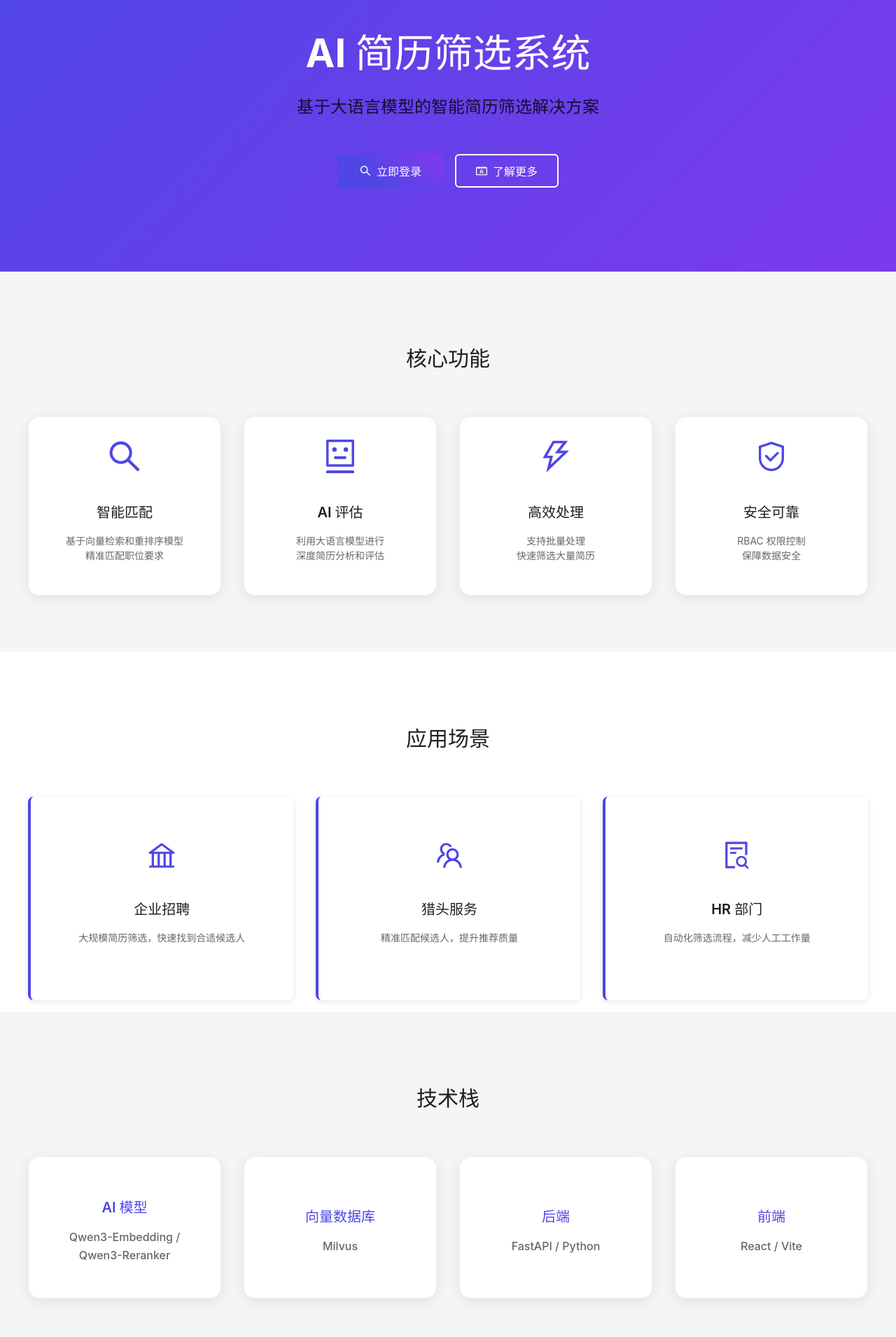
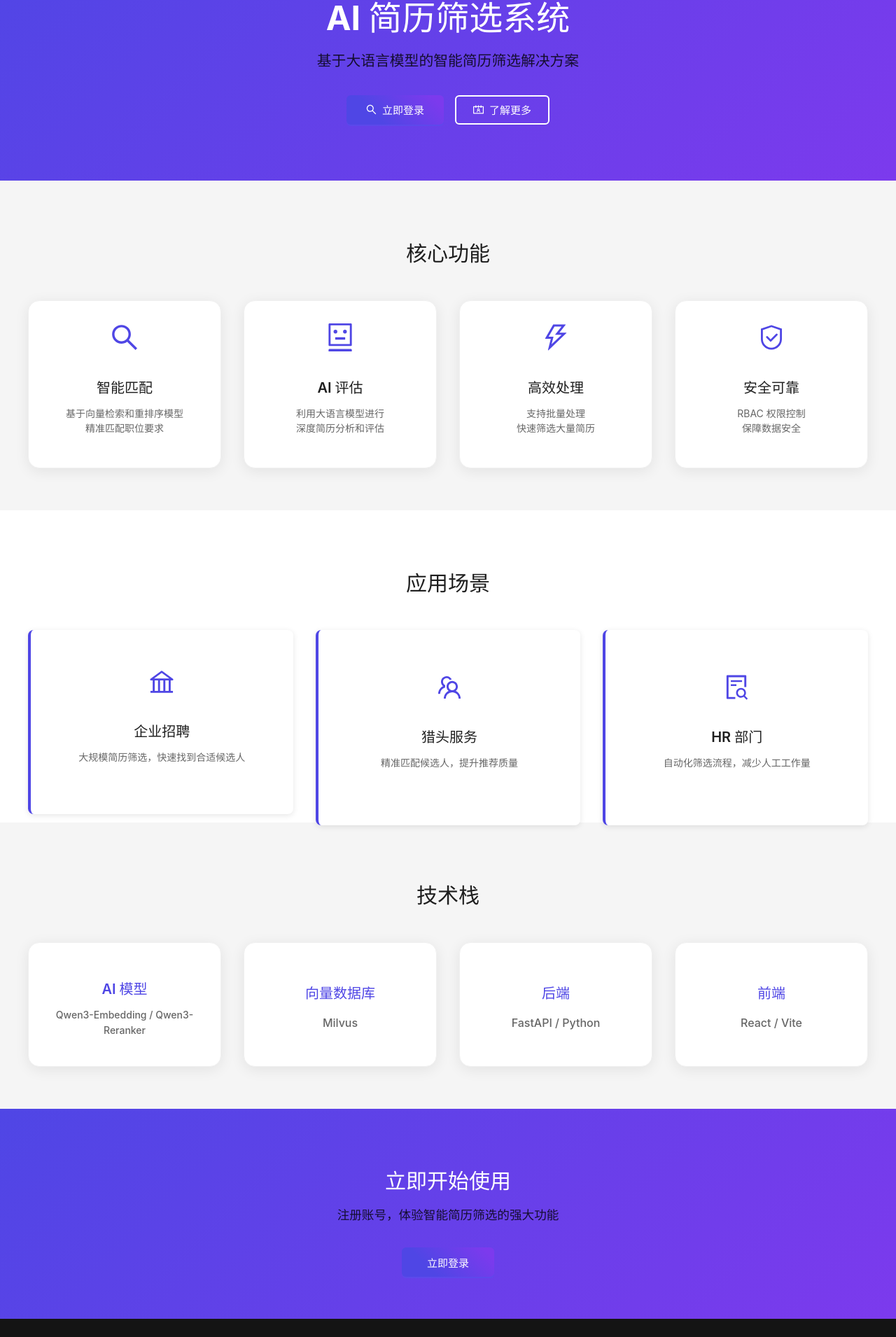
Before and after one commit to matrix273/hr, a React (Vite) app in the folder frontend/: page / in a window 1280 px wide. Shown: the part 115-2025 px from the top of the page at 70% size. Built offline with nearby package versions, Linux system fonts and the light colour scheme.

Commit message:
美化部分UI

```diff
--- a/frontend/src/pages/Home.jsx
+++ b/frontend/src/pages/Home.jsx
@@ -62,7 +62,7 @@ const Home = () => {
         style={{
           background: 'linear-gradient(135deg, #4f46e5 0%, #7c3aed 100%)',
           color: 'white',
-          padding: '120px 0',
+          padding: '80px 0',
           textAlign: 'center'
         }}
       >
@@ -70,9 +70,9 @@ const Home = () => {
           <Title
             level={1}
             style={{
-              fontSize: 'clamp(2.5rem, 5vw, 3.5rem)',
+              fontSize: 'clamp(2.2rem, 4vw, 3rem)',
               fontWeight: 'bold',
-              marginBottom: '24px',
+              marginBottom: '16px',
               color: 'white'
             }}
           >
@@ -80,9 +80,9 @@ const Home = () => {
           </Title>
           <Paragraph
             style={{
-              marginBottom: '48px',
+              marginBottom: '32px',
               opacity: 0.9,
-              fontSize: 'clamp(1.2rem, 2vw, 1.5rem)'
+              fontSize: 'clamp(1.1rem, 1.8vw, 1.3rem)'
             }}
           >
             基于大语言模型的智能简历筛选解决方案
@@ -96,9 +96,9 @@ const Home = () => {
               style={{
                 background: 'linear-gradient(45deg, #4f46e5 30%, #7c3aed 90%)',
                 border: 'none',
-                height: '48px',
-                padding: '0 32px',
-                fontSize: '16px',
+                height: '42px',
+                padding: '0 28px',
+                fontSize: '15px',
                 fontWeight: 'bold'
               }}
             >
@@ -112,9 +112,9 @@ const Home = () => {
                 border: '2px solid white',
                 color: 'white',
                 background: 'transparent',
-                height: '48px',
-                padding: '0 28px',
-                fontSize: '16px',
+                height: '42px',
+                padding: '0 24px',
+                fontSize: '15px',
                 fontWeight: 'bold'
               }}
             >
@@ -125,9 +125,9 @@ const Home = () => {
       </div>
 
       {/* Features Section */}
-      <div style={{ padding: '80px 0' }}>
+      <div style={{ padding: '60px 0' }}>
         <div style={{ maxWidth: '1200px', margin: '0 auto', padding: '0 20px' }}>
-          <Title level={2} style={{ textAlign: 'center', marginBottom: '64px' }}>
+          <Title level={2} style={{ textAlign: 'center', marginBottom: '48px' }}>
             核心功能
           </Title>
           <Row gutter={[32, 32]} justify="center">
@@ -142,7 +142,7 @@ const Home = () => {
                 }}
                 styles={{
                   body: {
-                    padding: '32px',
+                    padding: '24px',
                     textAlign: 'center',
                     height: '100%',
                     display: 'flex',
@@ -151,11 +151,11 @@ const Home = () => {
                   }
                 }}
               >
-                <SearchOutlined style={{ fontSize: '48px', color: '#4f46e5', marginBottom: '16px', display: 'block', margin: '0 auto 16px' }} />
-                <Title level={4} style={{ marginBottom: '16px' }}>
+                <SearchOutlined style={{ fontSize: '40px', color: '#4f46e5', marginBottom: '12px', display: 'block', margin: '0 auto 12px' }} />
+                <Title level={4} style={{ marginBottom: '12px' }}>
                   智能匹配
                 </Title>
-                <Paragraph style={{ lineHeight: '1.5', color: '#666' }}>
+                <Paragraph style={{ lineHeight: '1.5', color: '#666', fontSize: '14px' }}>
                   基于向量检索和重排序模型<br />精准匹配职位要求
                 </Paragraph>
               </Card>
@@ -180,11 +180,11 @@ const Home = () => {
                   }
                 }}
               >
-                <RobotOutlined style={{ fontSize: '48px', color: '#4f46e5', marginBottom: '16px', display: 'block', margin: '0 auto 16px' }} />
-                <Title level={4} style={{ marginBottom: '16px' }}>
+                <RobotOutlined style={{ fontSize: '40px', color: '#4f46e5', marginBottom: '12px', display: 'block', margin: '0 auto 12px' }} />
+                <Title level={4} style={{ marginBottom: '12px' }}>
                   AI 评估
                 </Title>
-                <Paragraph style={{ lineHeight: '1.5', color: '#666' }}>
+                <Paragraph style={{ lineHeight: '1.5', color: '#666', fontSize: '14px' }}>
                   利用大语言模型进行<br />深度简历分析和评估
                 </Paragraph>
               </Card>
@@ -209,11 +209,11 @@ const Home = () => {
                   }
                 }}
               >
-                <ThunderboltOutlined style={{ fontSize: '48px', color: '#4f46e5', marginBottom: '16px', display: 'block', margin: '0 auto 16px' }} />
-                <Title level={4} style={{ marginBottom: '16px' }}>
+                <ThunderboltOutlined style={{ fontSize: '40px', color: '#4f46e5', marginBottom: '12px', display: 'block', margin: '0 auto 12px' }} />
+                <Title level={4} style={{ marginBottom: '12px' }}>
                   高效处理
                 </Title>
-                <Paragraph style={{ lineHeight: '1.5', color: '#666' }}>
+                <Paragraph style={{ lineHeight: '1.5', color: '#666', fontSize: '14px' }}>
                   支持批量处理<br />快速筛选大量简历
                 </Paragraph>
               </Card>
@@ -238,11 +238,11 @@ const Home = () => {
                   }
                 }}
               >
-                <SafetyOutlined style={{ fontSize: '48px', color: '#4f46e5', marginBottom: '16px', display: 'block', margin: '0 auto 16px' }} />
-                <Title level={4} style={{ marginBottom: '16px' }}>
+                <SafetyOutlined style={{ fontSize: '40px', color: '#4f46e5', marginBottom: '12px', display: 'block', margin: '0 auto 12px' }} />
+                <Title level={4} style={{ marginBottom: '12px' }}>
                   安全可靠
                 </Title>
-                <Paragraph style={{ lineHeight: '1.5', color: '#666' }}>
+                <Paragraph style={{ lineHeight: '1.5', color: '#666', fontSize: '14px' }}>
                   RBAC 权限控制<br />保障数据安全
                 </Paragraph>
               </Card>
@@ -252,16 +252,16 @@ const Home = () => {
       </div>
 
       {/* Use Cases Section */}
-      <div style={{ padding: '80px 0', background: 'white' }}>
+      <div style={{ padding: '60px 0', background: 'white' }}>
         <div style={{ maxWidth: '1200px', margin: '0 auto', padding: '0 20px' }}>
-          <Title level={2} style={{ textAlign: 'center', marginBottom: '64px' }}>
+          <Title level={2} style={{ textAlign: 'center', marginBottom: '48px' }}>
             应用场景
           </Title>
           <Row gutter={[32, 32]} justify="center">
             <Col xs={24} md={8}>
               <div
                 style={{
-                  padding: '32px',
+                  padding: '24px',
                   borderLeft: '4px solid #4f46e5',
                   height: '100%',
                   textAlign: 'center',
@@ -273,11 +273,11 @@ const Home = () => {
                   boxShadow: '0 2px 8px rgba(0, 0, 0, 0.1)'
                 }}
               >
-                <BankOutlined style={{ fontSize: '40px', color: '#4f46e5', marginBottom: '16px', display: 'block', margin: '0 auto 16px' }} />
-                <Title level={4} style={{ marginBottom: '16px' }}>
+                <BankOutlined style={{ fontSize: '36px', color: '#4f46e5', marginBottom: '12px', display: 'block', margin: '0 auto 12px' }} />
+                <Title level={4} style={{ marginBottom: '12px' }}>
                   企业招聘
                 </Title>
-                <Paragraph style={{ color: '#666' }}>
+                <Paragraph style={{ color: '#666', fontSize: '14px' }}>
                   大规模简历筛选，快速找到合适候选人
                 </Paragraph>
               </div>
@@ -297,11 +297,11 @@ const Home = () => {
                   boxShadow: '0 2px 8px rgba(0, 0, 0, 0.1)'
                 }}
               >
-                <TeamOutlined style={{ fontSize: '40px', color: '#4f46e5', marginBottom: '16px', display: 'block', margin: '0 auto 16px' }} />
-                <Title level={4} style={{ marginBottom: '16px' }}>
+                <TeamOutlined style={{ fontSize: '36px', color: '#4f46e5', marginBottom: '12px', display: 'block', margin: '0 auto 12px' }} />
+                <Title level={4} style={{ marginBottom: '12px' }}>
                   猎头服务
                 </Title>
-                <Paragraph style={{ color: '#666' }}>
+                <Paragraph style={{ color: '#666', fontSize: '14px' }}>
                   精准匹配候选人，提升推荐质量
                 </Paragraph>
               </div>
@@ -321,11 +321,11 @@ const Home = () => {
                   boxShadow: '0 2px 8px rgba(0, 0, 0, 0.1)'
                 }}
               >
-                <FileSearchOutlined style={{ fontSize: '40px', color: '#4f46e5', marginBottom: '16px', display: 'block', margin: '0 auto 16px' }} />
-                <Title level={4} style={{ marginBottom: '16px' }}>
+                <FileSearchOutlined style={{ fontSize: '36px', color: '#4f46e5', marginBottom: '12px', display: 'block', margin: '0 auto 12px' }} />
+                <Title level={4} style={{ marginBottom: '12px' }}>
                   HR 部门
                 </Title>
-                <Paragraph style={{ color: '#666' }}>
+                <Paragraph style={{ color: '#666', fontSize: '14px' }}>
                   自动化筛选流程，减少人工工作量
                 </Paragraph>
               </div>
@@ -335,9 +335,9 @@ const Home = () => {
       </div>
 
       {/* Technology Stack Section */}
-      <div style={{ padding: '80px 0' }}>
+      <div style={{ padding: '60px 0' }}>
         <div style={{ maxWidth: '1200px', margin: '0 auto', padding: '0 20px' }}>
-          <Title level={2} style={{ textAlign: 'center', marginBottom: '64px' }}>
+          <Title level={2} style={{ textAlign: 'center', marginBottom: '48px' }}>
             技术栈
           </Title>
           <Row gutter={[32, 32]} justify="center">
@@ -352,7 +352,7 @@ const Home = () => {
                 }}
                 styles={{
                   body: {
-                    padding: '32px',
+                    padding: '24px',
                     textAlign: 'center',
                     height: '100%',
                     display: 'flex',
@@ -361,10 +361,10 @@ const Home = () => {
                   }
                 }}
               >
-                <Title level={4} style={{ marginBottom: '16px', color: '#4f46e5' }}>
+                <Title level={4} style={{ marginBottom: '12px', color: '#4f46e5' }}>
                   AI 模型
                 </Title>
-                <Paragraph style={{ color: '#666', fontSize: '16px', fontWeight: '500' }}>
+                <Paragraph style={{ color: '#666', fontSize: '14px', fontWeight: '500' }}>
                   Qwen3-Embedding / Qwen3-Reranker
                 </Paragraph>
               </Card>
@@ -462,15 +462,15 @@ const Home = () => {
         style={{
           background: 'linear-gradient(135deg, #4f46e5 0%, #7c3aed 100%)',
           color: 'white',
-          padding: '80px 0',
+          padding: '60px 0',
           textAlign: 'center'
         }}
       >
         <div style={{ maxWidth: '800px', margin: '0 auto', padding: '0 20px' }}>
-          <Title level={2} style={{ marginBottom: '24px', color: 'white' }}>
+          <Title level={2} style={{ marginBottom: '16px', color: 'white' }}>
             立即开始使用
           </Title>
-          <Paragraph style={{ marginBottom: '40px', opacity: 0.9, fontSize: '1.2rem' }}>
+          <Paragraph style={{ marginBottom: '32px', opacity: 0.9, fontSize: '1.1rem' }}>
             注册账号，体验智能简历筛选的强大功能
           </Paragraph>
           <div style={{ textAlign: 'center' }}>
@@ -481,9 +481,9 @@ const Home = () => {
               style={{
                 background: 'linear-gradient(45deg, #4f46e5 30%, #7c3aed 90%)',
                 border: 'none',
-                height: '48px',
-                padding: '0 48px',
-                fontSize: '1.1rem',
+                height: '42px',
+                padding: '0 36px',
+                fontSize: '15px',
                 fontWeight: 'bold'
               }}
             >
@@ -494,8 +494,8 @@ const Home = () => {
       </div>
 
       {/* Footer */}
-      <div style={{ background: '#141414', color: 'white', padding: '48px 0', textAlign: 'center' }}>
-        <Paragraph style={{ marginBottom: '16px' }}>
+      <div style={{ background: '#141414', color: '#f0f0f0', padding: '24px 0', textAlign: 'center' }}>
+        <Paragraph style={{ marginBottom: '16px', fontSize: '14px', color: '#cccccc' }}>
           &copy; 2025 AI 简历筛选系统. All rights reserved.
         </Paragraph>
         <Paragraph
@@ -503,7 +503,8 @@ const Home = () => {
             color: '#4f46e5',
             cursor: 'pointer',
             fontWeight: 'bold',
-            margin: 0
+            margin: 0,
+            fontSize: '16px'
           }}
           onClick={() => setShowContactModal(true)}
         >
@@ -513,24 +514,34 @@ const Home = () => {
 
       {/* 联系我对话框 */}
       <Modal
-        title="联系我"
+        title={
+          <div style={{ textAlign: 'center', fontSize: '18px', fontWeight: 'bold', color: '#262626' }}>
+            联系我
+          </div>
+        }
         open={showContactModal}
         onCancel={() => setShowContactModal(false)}
         footer={null}
-        width={400}
+        width={450}
         centered
+        styles={{
+          body: { padding: '24px' }
+        }}
       >
         <Form
           form={contactForm}
           layout="vertical"
           onFinish={handleContactSubmit}
+          size="large"
         >
           <Form.Item
             name="name"
             label="姓名"
             rules={[{ required: true, message: '请输入姓名' }]}
+            style={{ marginBottom: 16 }}
+            labelCol={{ style: { paddingBottom: 4 } }}
           >
-            <Input size="large" />
+            <Input placeholder="请输入您的姓名" />
           </Form.Item>
           <Form.Item
             name="email"
@@ -539,22 +550,35 @@ const Home = () => {
               { required: true, message: '请输入邮箱' },
               { type: 'email', message: '请输入有效的邮箱格式' }
             ]}
+            style={{ marginBottom: 16 }}
+            labelCol={{ style: { paddingBottom: 4 } }}
           >
-            <Input size="large" type="email" />
+            <Input placeholder="请输入您的邮箱地址" type="email" />
           </Form.Item>
           <Form.Item
             name="message"
             label="留言"
             rules={[{ required: true, message: '请输入留言内容' }]}
+            style={{ marginBottom: 24 }}
+            labelCol={{ style: { paddingBottom: 4 } }}
           >
-            <Input.TextArea rows={4} size="large" />
+            <Input.TextArea
+              rows={4}
+              placeholder="请输入您的问题或建议..."
+              style={{ resize: 'vertical' }}
+            />
           </Form.Item>
           <Form.Item style={{ marginBottom: 0 }}>
-            <Space size={16} style={{ width: '100%', justifyContent: 'space-between' }}>
+            <div style={{ display: 'flex', gap: '16px', width: '100%' }}>
               <Button
                 size="large"
                 onClick={() => setShowContactModal(false)}
-                style={{ width: '48%' }}
+                style={{
+                  flex: 1,
+                  height: '44px',
+                  border: '2px solid #d9d9d9',
+                  fontSize: '16px'
+                }}
               >
                 取消
               </Button>
@@ -563,11 +587,18 @@ const Home = () => {
                 size="large"
                 htmlType="submit"
                 loading={contactLoading}
-                style={{ width: '48%' }}
+                style={{
+                  flex: 1,
+                  height: '44px',
+                  background: 'linear-gradient(45deg, #4f46e5 30%, #7c3aed 90%)',
+                  border: 'none',
+                  fontSize: '16px',
+                  fontWeight: 'bold'
+                }}
               >
                 提交
               </Button>
-            </Space>
+            </div>
           </Form.Item>
         </Form>
       </Modal>
--- a/frontend/src/pages/JobManagement.jsx
+++ b/frontend/src/pages/JobManagement.jsx
@@ -326,7 +326,9 @@ const JobManagement = () => {
                   borderRadius: '8px',
                   transition: 'all 0.3s'
                 }}
-                bodyStyle={{ padding: '16px' }}
+                styles={{
+                  body: { padding: '16px' }
+                }}
               >
                 <div style={{
                   display: 'flex',
--- a/frontend/src/pages/ResumeUpload.jsx
+++ b/frontend/src/pages/ResumeUpload.jsx
@@ -235,7 +235,9 @@ const ResumeUpload = ({ onUploadSuccess }) => {
       {/* 上传区域 */}
       <Card
         style={{ marginBottom: '24px' }}
-        bodyStyle={{ padding: '24px' }}
+        styles={{
+          body: { padding: '24px' }
+        }}
       >
         {/* 岗位选择器 */}
         <div style={{ marginBottom: '24px' }}>
```
